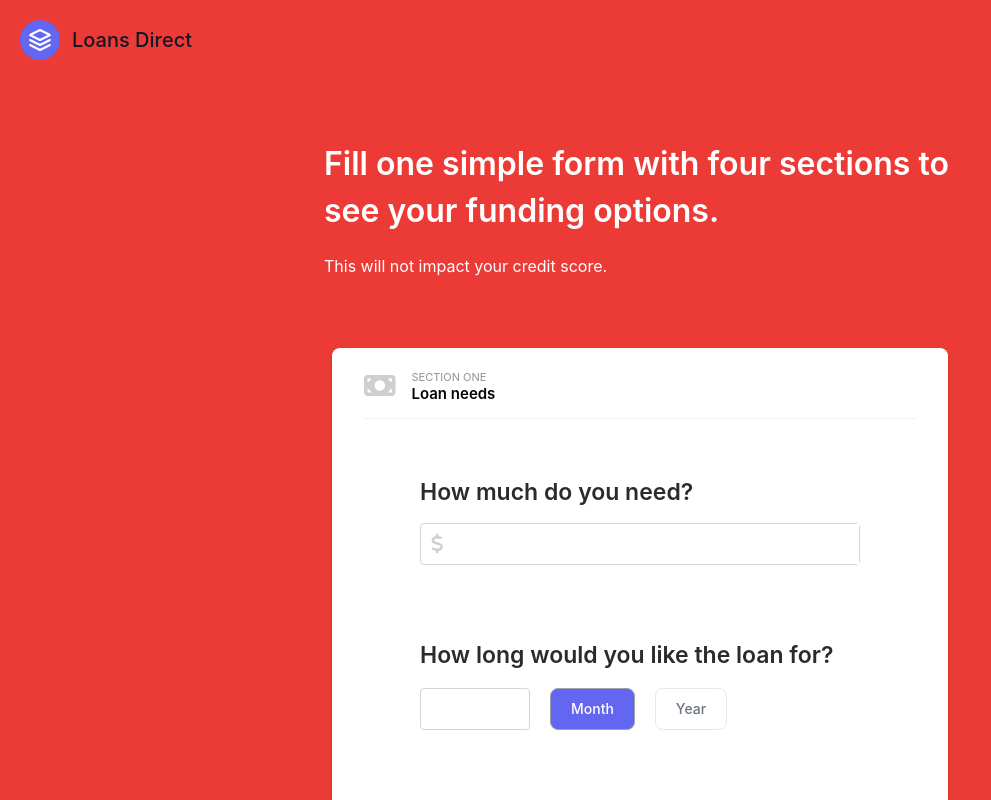
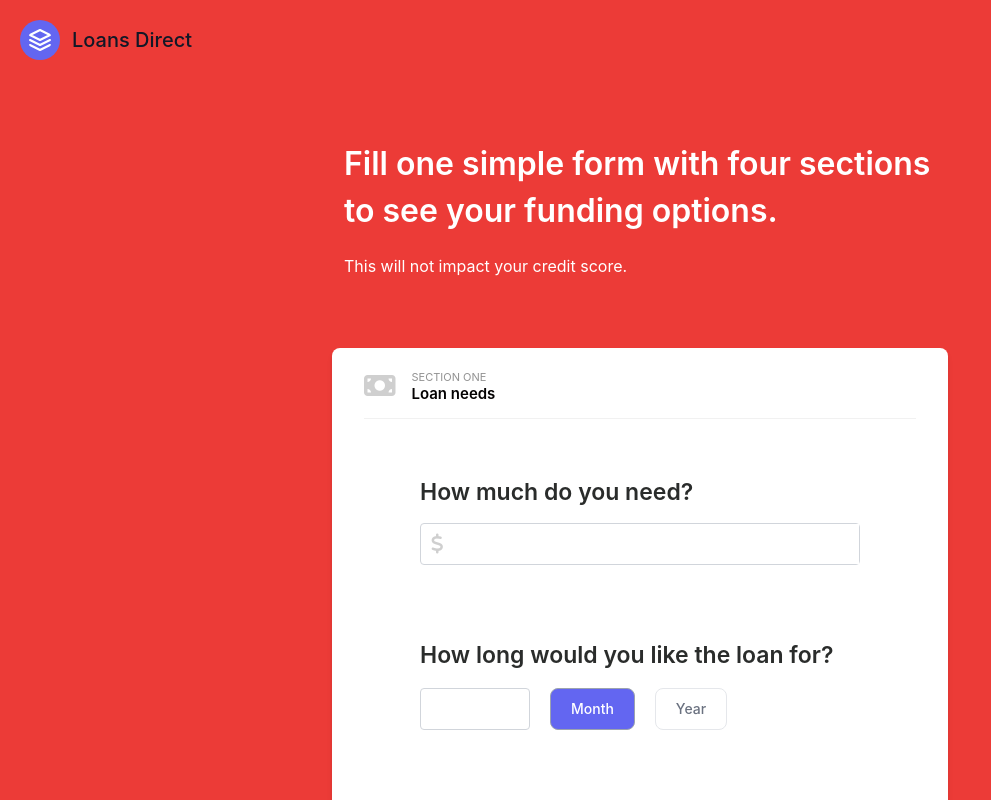
Before and after one commit to loansdirectcanada/lending-app, a Next.js app: page / in a window 1280 px wide. Shown: the top 800 px of the page, without its empty margins (0-991 px from the left). Built offline with nearby package versions, Linux system fonts and the light colour scheme.

Commit message:
ui update

```diff
--- a/components/back/one-back.jsx
+++ b/components/back/one-back.jsx
@@ -4,7 +4,7 @@ const Oneback = ({ setCurrent, formData }) => {
   return (
     <div className="container px-2 py-0 mx-auto flex p-0">
       <div className="  rounded-lg  flex flex-col md:ml-auto w-full mt-10 md:mt-0 relative z-10 ">
-        <div className="flex space-x-4 justify-center">
+        <div className="flex space-x-4 justify-center m-5">
           <h1 className="up_front_heading_ctsm">
             I’m looking for{" "}
             <span className="text-indigo-300">${formData.money_need}</span>,
--- a/components/back/two-back.jsx
+++ b/components/back/two-back.jsx
@@ -4,7 +4,7 @@ const TwoBack = ({ setCurrent, formData }) => {
   return (
     <div className="container px-2 py-0 mx-auto flex p-0">
       <div className="  rounded-lg  flex flex-col md:ml-auto w-full mt-10 md:mt-0 relative z-10 ">
-        <div className="flex space-x-4 justify-center">
+        <div className="flex space-x-4 justify-center m-5">
           <h1 className="up_front_heading_ctsm">
             <span className="text-indigo-300">{formData.your_industry} </span>{" "}
             ,works in Carpentry{" "}
--- a/pages/index.js
+++ b/pages/index.js
@@ -53,7 +53,7 @@ export default function Home() {
       <section className="text-gray-600 body-font">
         <div className="css-container">
           {current === 1 && (
-            <div className="">
+            <div className="m-5">
               <h1 className="up_front_heading">
                 Fill one simple form with four sections to see your funding
                 options.
```
